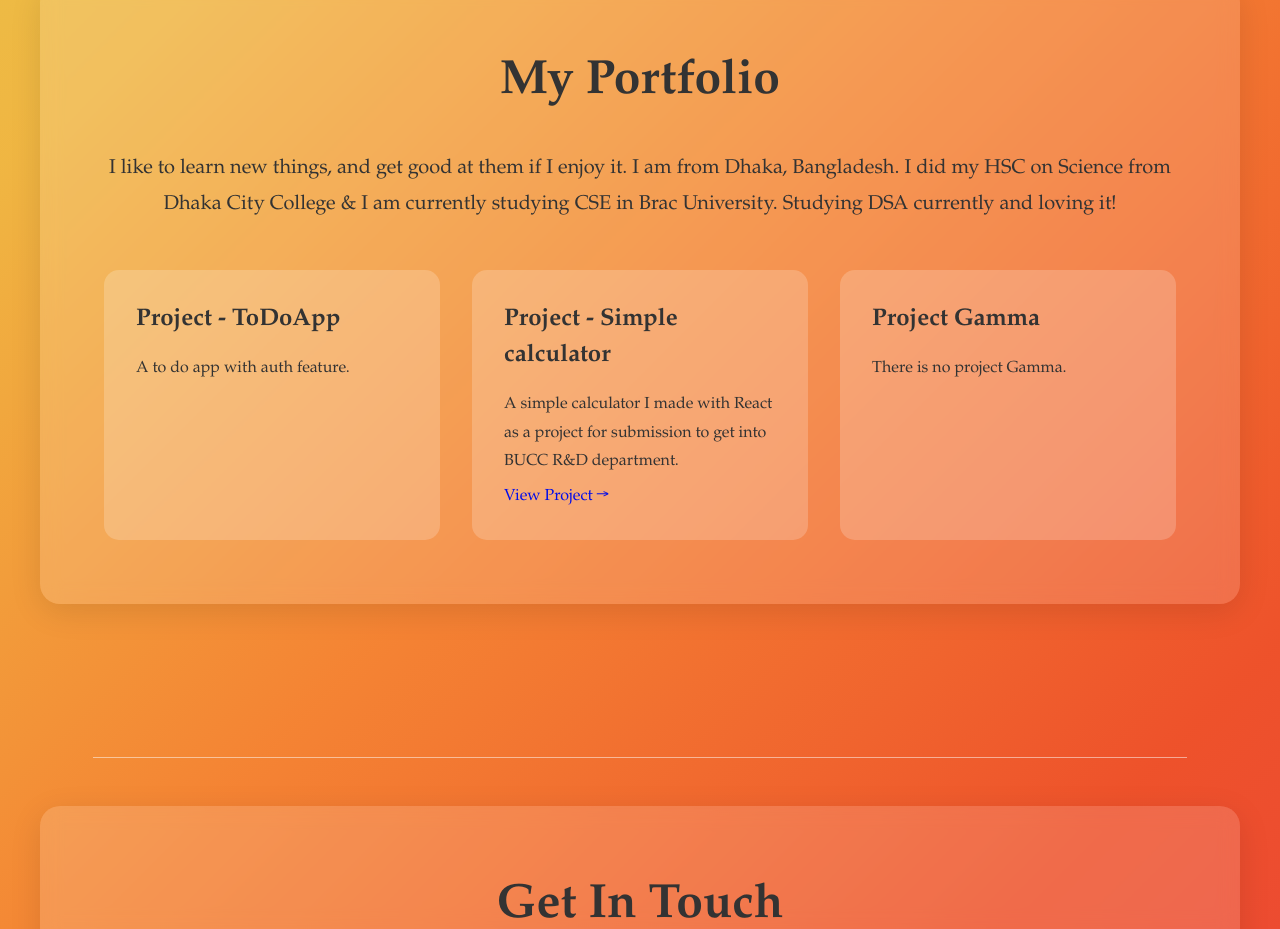
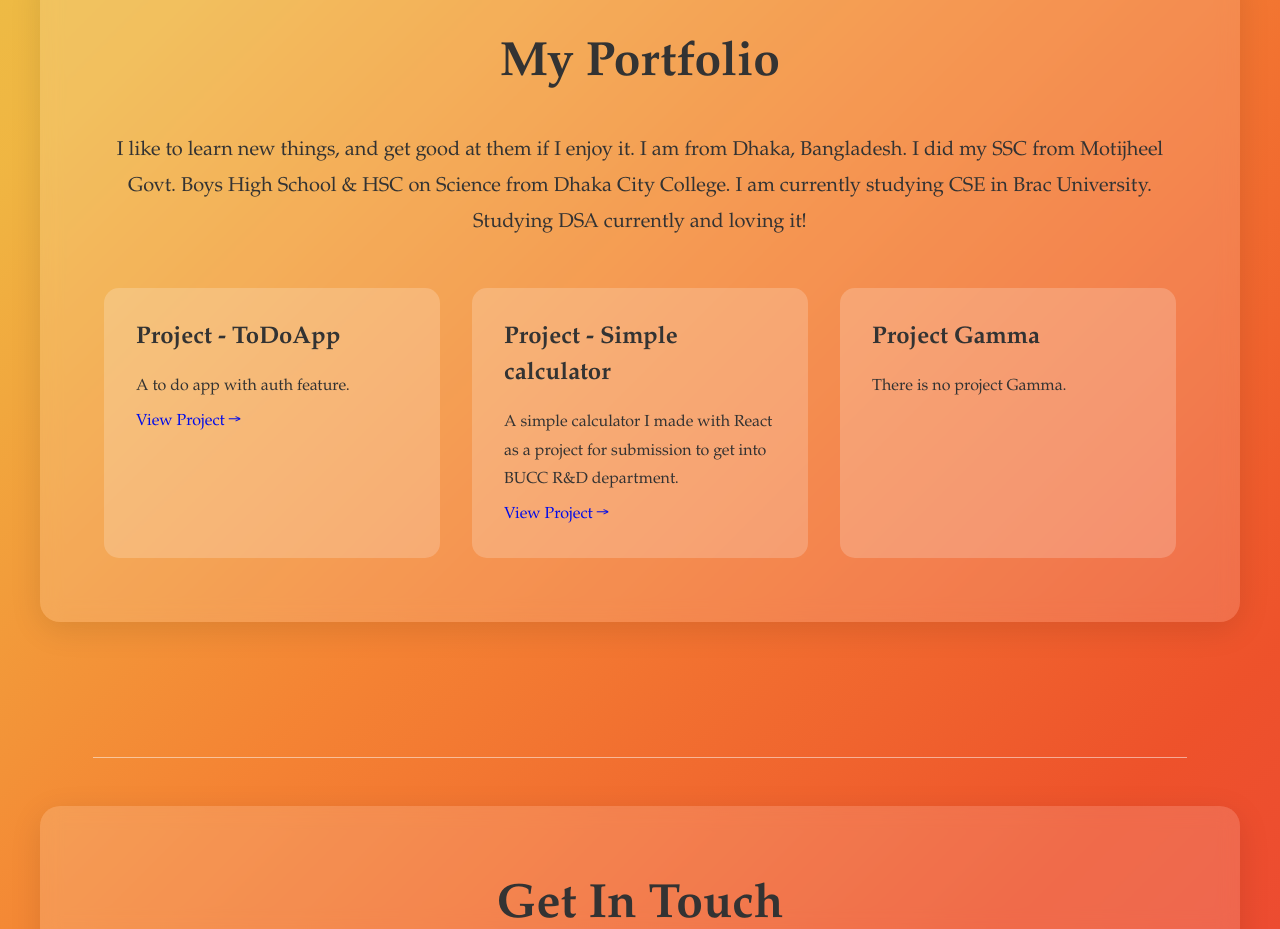
Before and after one commit to AbirShafin/AbirShafin.github.io, a React (Vite) app: page / in a window 1280 px wide. Shown: the part 907-1836 px from the top of the page. Built offline with nearby package versions, Linux system fonts and the light colour scheme.

Commit message:
Add ToDoApp project link

```diff
--- a/src/components/Portfolio.tsx
+++ b/src/components/Portfolio.tsx
@@ -26,7 +26,7 @@ export default function Portfolio() {
     {
       title: "Project - ToDoApp",
       description: "A to do app with auth feature.",
-      link: undefined
+      link: "https://todo-app-shafin141.vercel.app/"
     },
     {
       title: "Project - Simple calculator",
@@ -41,13 +41,13 @@ export default function Portfolio() {
   ];
 
   return (
-    <section id="portfolio" className="portfolio-section">
+    <section id="portfolio" className="portfolio-section" >
       <div className="portfolio-content">
         <h2 className={visible ? "fade-in" : ""}>My Portfolio</h2>
         <p className={visible ? "fade-in-delay-1" : ""}>
           I like to learn new things, and get good at them if I enjoy it.
-          I am from Dhaka, Bangladesh. I did my HSC on Science from Dhaka City College & I am currently
-          studying CSE in Brac University. Studying DSA currently and loving it!
+          I am from Dhaka, Bangladesh. I did my SSC from Motijheel Govt. Boys High School & HSC on Science from Dhaka City College.
+          I am currently studying CSE in Brac University. Studying DSA currently and loving it!
         </p>
 
         <div className="portfolio-grid">
```
